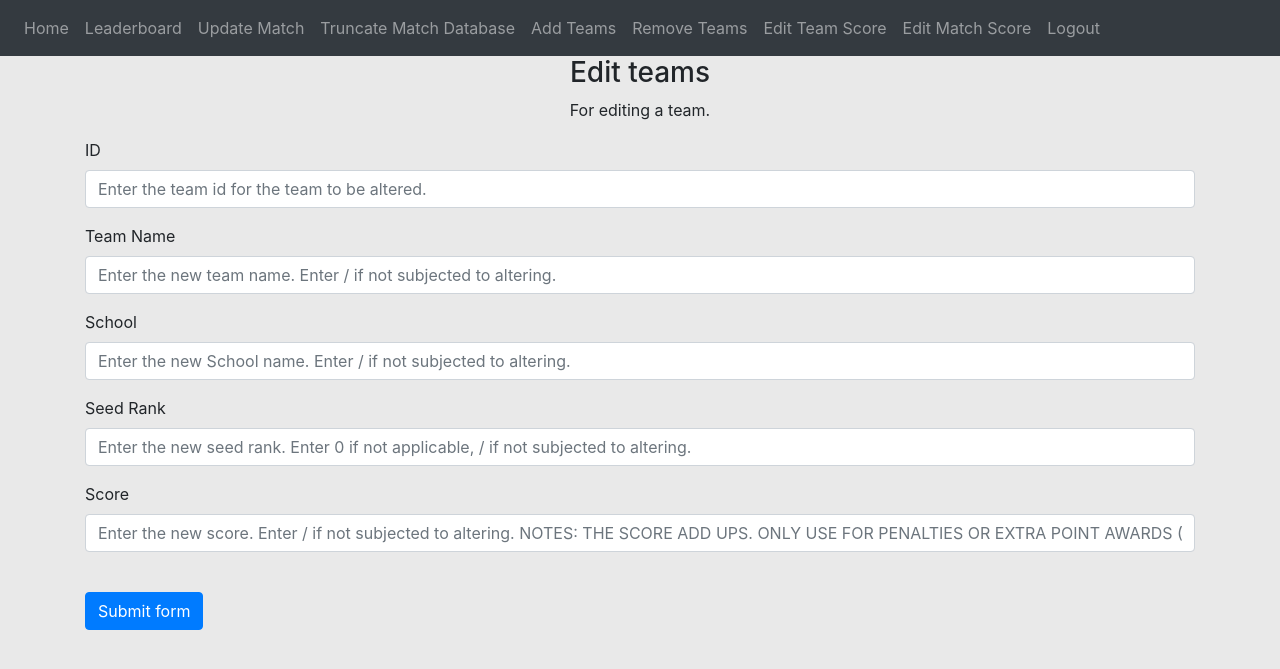
After one commit to Lynn-000/EliminationSys, a Flask app: page /et in a window 1280 px wide. The commit adds this page. Shown: the top 669 px of the page. Run offline with Flask 3, Linux system fonts and the light colour scheme; the visitor is signed in with stand-in values (Sample User, id 1); some libraries are stand-ins or nearby versions.

Commit message:
Version 1

```diff
--- a/website/Setup.py
+++ /dev/null
@@ -1,3 +0,0 @@
-from .models import Teams
-from flask_sqlalchemy import SQLAlchemy
-print(Teams.query)
--- a/website/models.py
+++ b/website/models.py
@@ -29,3 +29,5 @@ class Match(db.Model):
     T2Name = db.Column(db.String(256))
     T1Score = db.Column(db.Integer)
     T2Score = db.Column(db.Integer)
+    Ended = db.Column(db.Integer)
+    Winner = db.Column(db.String(256))
--- /dev/null
+++ b/website/templates/et.html
@@ -0,0 +1,59 @@
+{% extends "index.html"%} {% block title %}Edit Teams{% endblock %} {% block content
+    %}
+    <form method="POST">
+      <h3 align="center">Edit teams</h3>
+      <p align = "center">For editing a team.</p>
+      <div class="form-group">
+        <label for="id">ID</label>
+        <input
+          type="id"
+          class="form-control"
+          id="id"
+          name="id"
+          placeholder="Enter the team id for the team to be altered."
+        />
+      </div>
+      <div class="form-group">
+        <label for="TName">Team Name</label>
+        <input
+          type="TName"
+          class="form-control"
+          id="TName"
+          name="TName"
+          placeholder="Enter the new team name. Enter / if not subjected to altering."
+        />
+      </div>
+      <div class="form-group">
+        <label for="School">School</label>
+        <input
+          type="School"
+          class="form-control"
+          id="School"
+          name="School"
+          placeholder="Enter the new School name. Enter / if not subjected to altering."
+        />
+      </div>
+      <div class="form-group">
+        <label for="seedRank">Seed Rank</label>
+        <input
+          type="seedRank"
+          class="form-control"
+          id="seedRank"
+          name="seedRank"
+          placeholder="Enter the new seed rank. Enter 0 if not applicable, / if not subjected to altering."
+        />
+      </div>
+      <div class="form-group">
+        <label for="Score">Score</label>
+        <input
+          type="Score"
+          class="form-control"
+          id="Score"
+          name="Score"
+          placeholder="Enter the new score. Enter / if not subjected to altering. NOTES: THE SCORE ADD UPS. ONLY USE FOR PENALTIES OR EXTRA POINT AWARDS (SOMEHOW IF NEEDED)."
+        />
+      </div>
+      <br/>
+      <button type="submit" class = "btn btn-primary">Submit form</button>
+    </form>
+    {% endblock %}
--- /dev/null
+++ b/website/templates/homeempty.html
@@ -0,0 +1,4 @@
+{% extends "index.html" %}
+{% block content %}
+<h1>No matches yet</h1>
+{% endblock %}
--- a/website/templates/index.html
+++ b/website/templates/index.html
@@ -17,7 +17,7 @@
     <link rel="stylesheet" type="text/css" href="{{ url_for('static', filename='css/bracket.css') }}">
     <title>{% block title %}Home{% endblock %}</title>
   </head>
-  <body>
+  <body style = "background-color:#E9E9E9;">
     <nav class="navbar navbar-expand-lg navbar-dark bg-dark">
       <button
         class="navbar-toggler navbar-toggler-right"
@@ -31,10 +31,17 @@
         <div class = "navbar-nav">
           {% if user.is_authenticated %}
           <a class="nav-item nav-link" id = "home" href="/">Home</a>
+          <a class="nav-item nav-link" id = "teams" href="/teams">Leaderboard</a>
+          <a class="nav-item nav-link" id = "update" href = "/updatematch">Update Match</a>
+          <a class = "nav-item nav-link" id = "truncate" href = "/truncate">Truncate Match Database</a>
+          <a class = "nav-item nav-link" id = "Addteams" href = "/at">Add Teams</a>
+          <a class = "nav-item nav-link" id = "Removeteams" href = "/rt">Remove Teams</a>
+          <a class = "nav-item nav-link" id = "Editteams" href = "/et">Edit Team Score</a>
+          <a class = "nav-item nav-link" id = "matchupdate" href = "/mts">Edit Match Score</a>
           <a class="nav-item nav-link" id = "logout" href="/logout">Logout</a>
-          <a class="nav-item nav-link" id = "addteams" href="/manageteams">Manage Teams</a>
           {% else %}
           <a class="nav-item nav-link" id = "home" href="/">Home</a>
+          <a class="nav-item nav-link" id = "teams" href="/teams">Teams Overview</a>
           <a class="nav-item nav-link" id = "login" href="/login">Login</a>
           {% endif %}
         </div>
--- a/website/templates/manageteams.html
+++ b/website/templates/teams.html
@@ -1,6 +1,6 @@
-{% extends "index.html"%} {% block title %}Manage Teams{% endblock %} {% block content
+{% extends "index.html"%} {% block title %}Leaderboard{% endblock %} {% block content
 %}
-<h1>Teams Management System</h1>
+<h1>Leaderboard</h1>
 <table id="data" class="table table-striped">
   <thead>
     <tr>
--- a/website/views.py
+++ b/website/views.py
@@ -1,4 +1,4 @@
-from flask import Blueprint,render_template
+from flask import Blueprint,render_template,request,flash,g,redirect,url_for
 from flask_login import login_user, login_required, logout_user, current_user
 from .models import Teams,Competitors,Match
 from . import db
@@ -7,29 +7,17 @@ from sqlalchemy import insert, nullslast, delete
 import math
 views = Blueprint('views', __name__)
 
-def insertprevdupl(Bye, x):
+def insertprevdupl(x):
     i=0
-    j = 0
-    k = 0
-    print(len(x))
-    while k < len(Bye):
-        same = Match.query.filter_by(T1id = Bye[k][0]).first()
-        if same:
-            print("Prevented duplicate byes")
-        else:
-            stmt = insert(Match).values(T1id = Bye[k][0], T2id = None, T1Name = Bye[k][1], T2Name = "Bye", T1Score = 0, T2Score = 0)
-            db.session.execute(stmt)
-        k += 1
     while i < int(len(x)):
         same = Match.query.filter_by(T1id = x[i][0]).first()
         revsame = Match.query.filter_by (T2id = x[i][0]).first()
         same2 = Match.query.filter_by(T1id = x[i][1]).first()
         revsame2 = Match.query.filter_by(T2id = x[i][1]).first()
         if same or revsame or same2 or revsame2 :
-            print(same, revsame, same2, revsame2)
-            print("Prevented duplicate match")
+            pass
         else:
-            stmt = insert(Match).values(T1id = x[i][0], T2id = x[i][1], T1Name = x[i][2], T2Name = x[i][3], T1Score = 0, T2Score = 0)
+            stmt = insert(Match).values(T1id = x[i][0], T2id = x[i][1], T1Name = x[i][2], T2Name = x[i][3], T1Score = 0, T2Score = 0, Ended = 0)
             db.session.execute(stmt)
         i+=1
 
@@ -37,15 +25,18 @@ def insertprevdupl(Bye, x):
 @views.route('/')
 def home():
     teams = Match.query.all()
-    print(teams)
-    return render_template("home.html", teams = teams, user = current_user)
+    nofmatches = len(teams)
+    if nofmatches == 0:
+        return render_template("homeempty.html", user = current_user)
+    else:
+        mindex = math.log2(nofmatches * 2)
+    return render_template("home.html", teams = teams, mindex = int(mindex), user = current_user)
 
-@views.route('/manageteams')
+@views.route('/teams')
 
-@login_required
-def addteams():
-    teams = Teams.query.all()
-    return render_template("manageteams.html", teams = teams, user = current_user)
+def viewteams():
+    teams = Teams.query.order_by(Teams.Score.desc()).all()
+    return render_template("teams.html", teams = teams, user = current_user)
 
 @views.route('/updatematch')
 
@@ -53,19 +44,29 @@ def addteams():
 def update():
     a = db.session.execute(text('''SELECT id, TName FROM Teams ORDER BY seedRank ASC NULLS LAST'''))
     c = a.fetchall()
-    print(c)
     Bye = []
-    print(len(c))
     expo = int(math.log2(len(c))) + 1
     print(pow(2, expo))
     for i in range(pow(2, expo) - len(c)):
         Bye.append(c[i])
-    print(Bye)
+    k = 0
+    while k < len(Bye):
+        same = Match.query.filter_by(T1id = Bye[k][0]).first()
+        if same:
+            pass
+        else:
+            stmt = insert(Match).values(T1id = Bye[k][0], T2id = None, T1Name = Bye[k][1], T2Name = "Bye", T1Score = 0, T2Score = 0, Ended = 0)
+            db.session.execute(stmt)
+        k += 1
+    a = db.session.execute(text('''SELECT TA.id,TB.id, TA.TName, TB.TName FROM Teams TA, Teams TB WHERE TA.id < TB.id AND (TA.seedRank IS NOT NULL OR TB.seedRank IS NOT NULL)'''))
+    x = a.fetchall()
+    insertprevdupl(x)
+    a = db.session.execute(text('''SELECT TA.id, TB.id, TA.TName, TB.TName FROM Teams TA, Teams TB WHERE TA.id < TB.id AND TA.School <> TB.School'''))
+    x = a.fetchall()
+    insertprevdupl(x)
     a = db.session.execute(text('''SELECT TA.id,TB.id, TA.TName, TB.TName FROM Teams TA, Teams TB WHERE TA.id < TB.id'''))
     x = a.fetchall()
-    #print(x)
-    #print(len(x))
-    insertprevdupl(Bye, x)
+    insertprevdupl(x)
     db.session.commit()
     return render_template("update.html", user = current_user)
 
@@ -76,5 +77,98 @@ def update():
 def trunc():
     db.session.execute(text('''DELETE FROM Match'''))
     db.session.commit()
-    #stmt.execute()
     return render_template("Truncate.html", user = current_user)
+
+@views.route('/test')
+def tes():
+    return render_template("Test.html", user = current_user)
+
+
+@views.route('/at', methods = ['GET', 'POST'])
+@login_required
+def addteams():
+    if request.method == 'POST':
+        TName =  request.form.get("TName")
+        School = request.form.get("School")
+        seedRank = int(request.form.get("seedRank"))
+        if TName is None or School is None:
+            flash('Team name or School name cannot be empty.', category = "error")
+        else:
+            exist = Teams.query.filter_by(TName = TName).first()
+            seedexist = Teams.query.filter_by(seedRank = seedRank).first()
+            if exist or seedexist:
+                flash('Target team or seed rank is already present in the database. Use edit team or remove team instead.', category = "error")
+            elif seedRank == 0:
+                newteam = Teams(id=None, TName = TName, School = School, Score = 0, seedRank = None)
+                db.session.add(newteam)
+                db.session.commit()
+                flash('Successfully inserted data.', category = "success")
+            elif seedRank > 0 and seedRank < 5:
+                newteam = Teams(id=None, TName = TName, School = School, Score = 0, seedRank = seedRank)
+                db.session.add(newteam)
+                db.session.commit()
+                flash('Successfully inserted data.', category = "success")
+            else:
+                flash('Seed teams are SEMI-FINALIST of the last match. Which means TOP 4.', category = "error")
+    return render_template("at.html", user = current_user)
+
+@views.route('/rt', methods = ['GET', 'POST'])
+@login_required
+def removeteams():
+    if request.method == 'POST':
+        id = request.form.get("id")
+        exist = Teams.query.filter_by(id = id).first()
+        if not exist:
+            flash('The targetted team is not in the database.', category = "error")
+        else:
+            Teams.query.filter_by(id = id).delete()
+            flash('Operation Succeeded.', category = "success")
+            db.session.commit()
+    return render_template("rt.html", user = current_user)
+
+@views.route('/et', methods = ['GET', 'POST'])
+@login_required
+def editteams():
+    if request.method == 'POST':
+        id = request.form.get("id")
+        TName = request.form.get("TName")
+        School = request.form.get("School")
+        seedRank = request.form.get("seedRank")
+        Score = request.form.get("Score")
+        exist = Teams.query.filter_by(id=id).first()
+        if not exist:
+            flash('The targetted team is not in the database.', category = "error")
+        else:
+            target = Teams.query.filter_by(id = id).first()
+            if TName != '/':
+                target.TName = TName
+            if School != '/':
+                target.School = School
+            if seedRank != '/':
+                if int(seedRank) == 0 :
+                    target.seedRank = None
+                elif int(seedRank) > 0 and int(seedRank) < 5:
+                    target.seedRank = int(seedRank)
+                else: flash("Seed rank must be in between 0 and 5, excluding both.")
+            if Score != '/':
+                target.Score += int(Score)
+            flash("Successfully altered the record of the team.", category = "success")
+            db.session.commit()
+    return render_template("et.html", user = current_user)
+
+@views.route('/mts', methods = ['GET', 'POST'])
+@login_required
+def matchscore():
+    if request.method == 'POST':
+        id = request.form.get("id")
+        T1Score = request.form.get("T1Score")
+        T2Score = request.form.get("T2Score")
+        exist = Match.query.filter_by(id = id).first()
+        if not exist:
+            flash('The match does not exist.', category = "error")
+        else:
+            target = Match.query.filter_by(id = id).first()
+            target.T1Score = T1Score
+            target.T2Score = T2Score
+            flash('Successfully updated the record.', category = "success")
+    return render_template("mts.html", user = current_user)
```
Also changed, not shown: website/debug.py (deleted, +0 -7 lines), website/static/css/bracket.css (+22 -15 lines), website/templates/at.html (added, +39 -0 lines), website/templates/home.html (+40 -5 lines), website/templates/mts.html (added, +39 -0 lines), website/templates/rt.html (added, +18 -0 lines), website/templates/test.html (added, +32 -0 lines).
